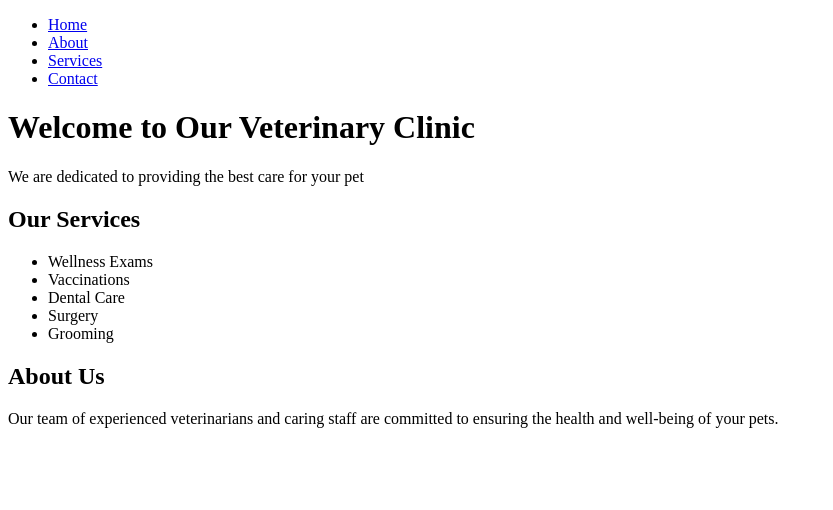
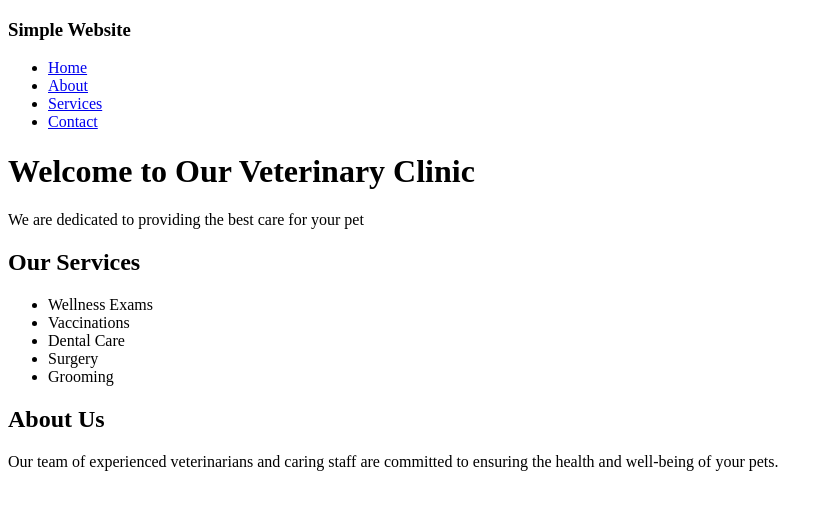
Before and after one commit to zcsijcu/Vet-simple-website, a plain HTML site: page index.html in a window 1280 px wide. Shown: the whole page, without its empty margins (0-833 px from the left). Drawn offline with Linux system fonts and the light colour scheme.

Commit message:
Update index.html

```diff
--- a/index.html
+++ b/index.html
@@ -6,7 +6,7 @@
 		<title>Vet simple website</title>
 	</head>
 	<body>
-		<header>
+		<header> <h3>Simple Website</h3>
 	        <nav>
 	            <ul>
 	                <li><a href="#">Home</a></li>
```
